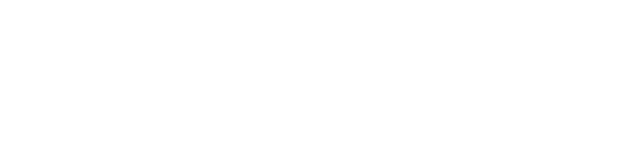
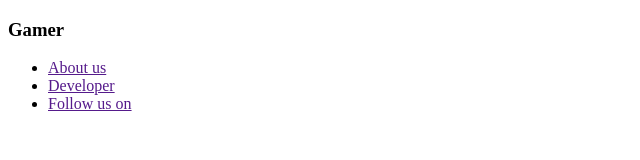
Before and after one commit to Shamsul477/gamerzone-assignment, a plain HTML site: page index.html in a window 1280 px wide. Shown: the whole page, without its empty margins (0-640 px from the left). Drawn offline with Linux system fonts and the light colour scheme.

Commit message:
header section added

```diff
--- a/index.html
+++ b/index.html
@@ -10,6 +10,13 @@
 
 </head>
 <body>
-
+ <header>
+    <h3><span class="header-text">G</span>amer</h3>
+    <ul>
+        <li><a href="">About us</a></li>
+        <li><a href="">Developer</a></li>
+        <li><a href="">Follow us on</a></li>
+    </ul>
+ </header>
 </body>
 </html>
```
